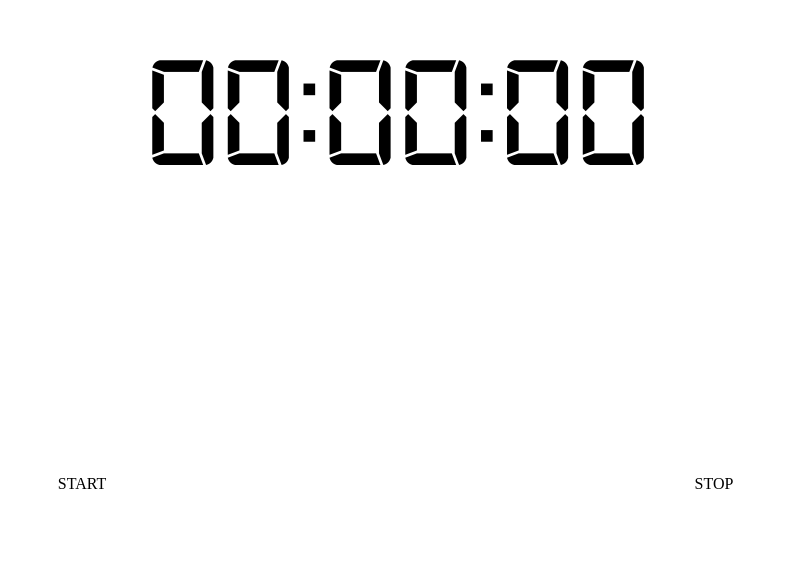
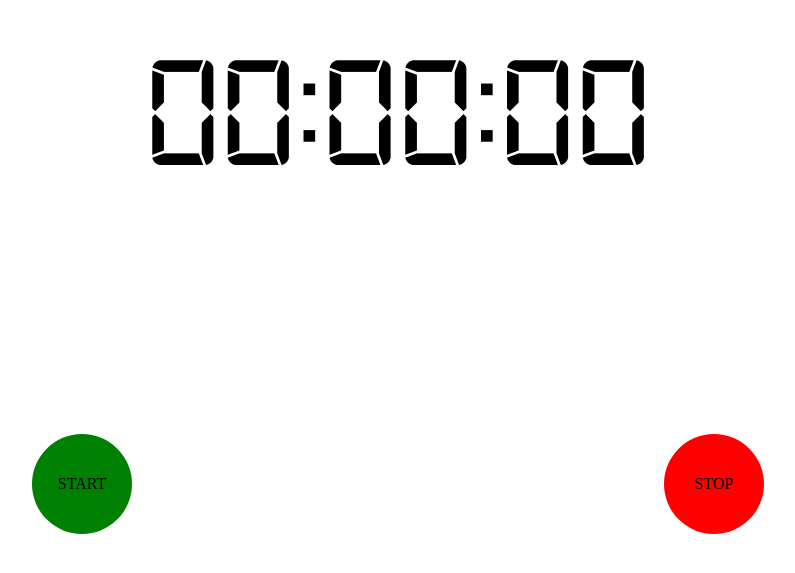
Before and after one commit to johnsjohns/cronometro, a plain HTML site: page index.html in a window 1280 px wide. Shown: the part 151-724 px from the top of the page, without its empty margins (242-1037 px from the left). Drawn offline with Linux system fonts and the light colour scheme.

Commit message:
Feito o formato dos botões e atualizado a logica do javascript

```diff
--- a/cronometro.css
+++ b/cronometro.css
@@ -1,10 +1,10 @@
-@font-face{
+@font-face {
     font-family: "digital";
     src: url(font/digital-7.ttf);
 }
-.main{
+
+.main {
     display: grid;
-    flex-wrap: wrap;
     grid-template-columns: 25% 25% 25% 25%;
     grid-template-rows: 60% auto;
     grid-template-areas: "relogio start stop";
@@ -13,7 +13,7 @@
     align-items: center;
 }
 
-#relogio{
+#relogio {
     font-family: "digital";
     font-size: 10rem;
     display: flex;
@@ -22,21 +22,54 @@
     grid-column: 1 / 5;
     margin-left: auto;
     margin-right: auto;
-
 }
 
-#start{
-    grid-area: "start";
-    grid-row : 2 / 2;
+#start {
+    grid-area: start;
+    grid-row: 2 / 2;
     grid-column: 1 / 3;
     margin-left: auto;
     margin-right: auto;
+    border-radius: 50%;
+    width: 100px;
+    height: 100px;
+    display: flex;
+    align-items: center;
+    justify-content: center;
+    background-color: green;
 }
 
-#stop{
-    grid-area: "stop";
-    grid-row : 2 / 2;
+#start:hover {
+    background-color: seagreen;
+    transition-duration: 1s;
+}
+
+#start:active {
+    background-color: chartreuse;
+    transition-duration: 0s;
+}
+
+#stop {
+    grid-area: stop;
+    grid-row: 2 / 2;
     grid-column: 3 / 5;
+    border-radius: 50%;
+    width: 100px;
+    height: 100px;
     margin-left: auto;
     margin-right: auto;
+    display: flex;
+    align-items: center;
+    justify-content: center;
+    background-color: red;
 }
+
+#stop:hover {
+    background-color: brown;
+    transition-duration: 1s;
+}
+
+#stop:active {
+    background-color: purple;
+    transition-duration: 0s;
+}
--- a/cronometro.js
+++ b/cronometro.js
@@ -10,11 +10,14 @@ function carregar() {
 }
 
 function pare() {
-    clearInterval(contar)
+    document.getElementById("start").onclick = start;
+    clearInterval(contar);
 }
 
 function start() {
+    document.getElementById("start").onclick = null;
     contar = setInterval(cronometrar, 1000);
+
 }
 
 
```
Also changed, not shown: index.html (+5 -2 lines).
